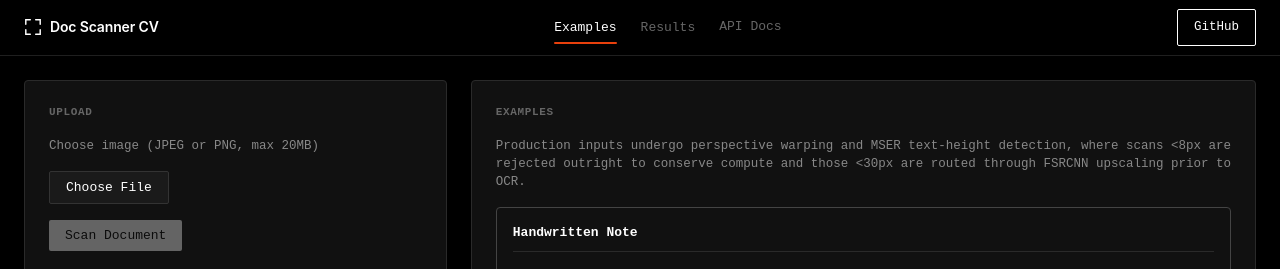
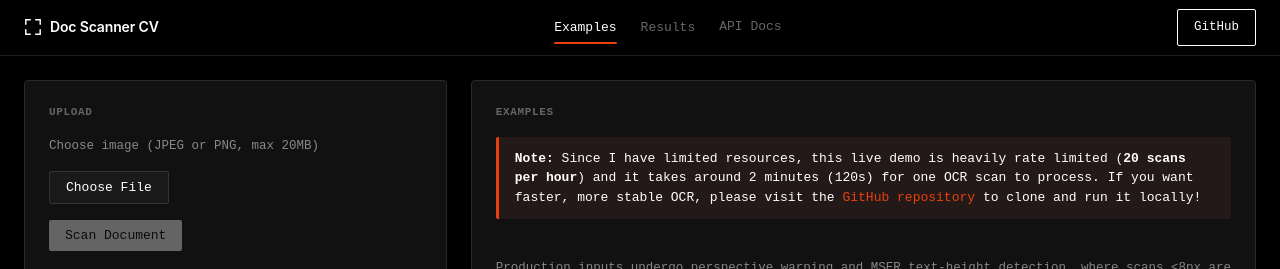
Before and after one commit to TheJaydenProject/doc-scanner-cv, a Vue app in the folder frontend/: page / in a window 1280 px wide. Shown: the top 269 px of the page. Built offline with nearby package versions, Linux system fonts and the light colour scheme; no server answers.

Commit message:
docs: add environment config instructions and rate limit disclaimer

```diff
--- a/frontend/src/components/ExamplesPanel.vue
+++ b/frontend/src/components/ExamplesPanel.vue
@@ -33,6 +33,10 @@
 <template>
   <section class="panel">
     <h2>Examples</h2>
+
+    <div class="disclaimer-alert">
+      <strong>Note:</strong> Since I have limited resources, this live demo is heavily rate limited (<strong>20 scans per hour</strong>) and it takes around 2 minutes (120s) for one OCR scan to process. If you want faster, more stable OCR, please visit the <a href="https://github.com/TheJaydenProject/doc-scanner-cv" target="_blank" rel="noopener">GitHub repository</a> to clone and run it locally!
+    </div>
     <p class="section-desc">
       Production inputs undergo perspective warping and MSER text-height detection, where scans &lt;8px are rejected outright to conserve compute and those &lt;30px are routed through FSRCNN upscaling prior to OCR.
     </p>
@@ -90,4 +94,25 @@
   border: 1px solid var(--border-strong);
   border-radius: var(--radius-sm);
 }
+
+.disclaimer-alert {
+  background: rgba(248, 113, 113, 0.08);
+  color: var(--ink);
+  padding: var(--space-3) var(--space-4);
+  border-left: 3px solid var(--accent);
+  border-radius: var(--radius-sm);
+  margin-bottom: var(--space-5);
+  font-size: 13px;
+  line-height: 1.5;
+}
+
+.disclaimer-alert a {
+  color: var(--accent);
+  text-decoration: none;
+  font-weight: 500;
+}
+
+.disclaimer-alert a:hover {
+  text-decoration: underline;
+}
 </style>
```
Also changed, not shown: 1 other file (tests, documents, lock files or other folders).
